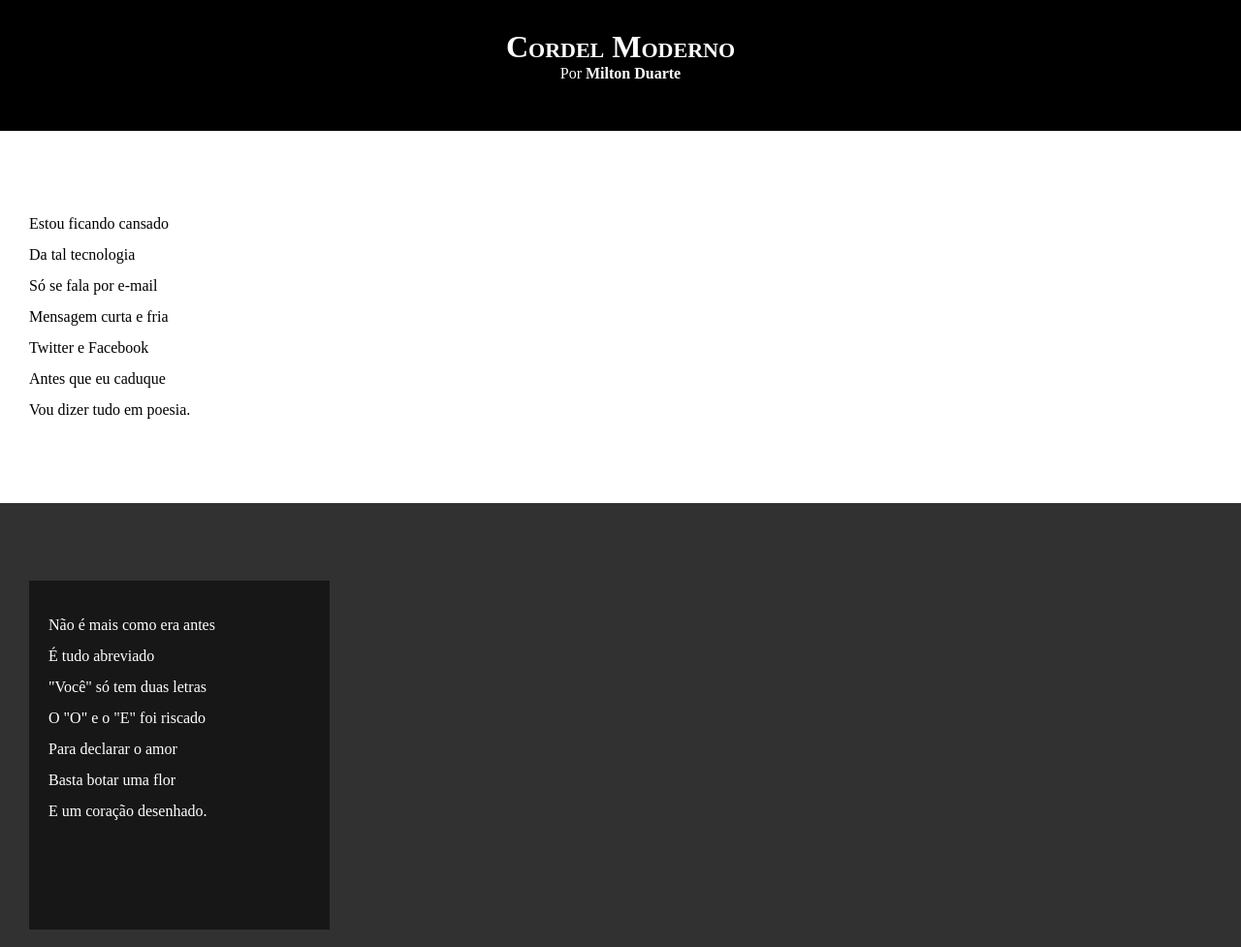
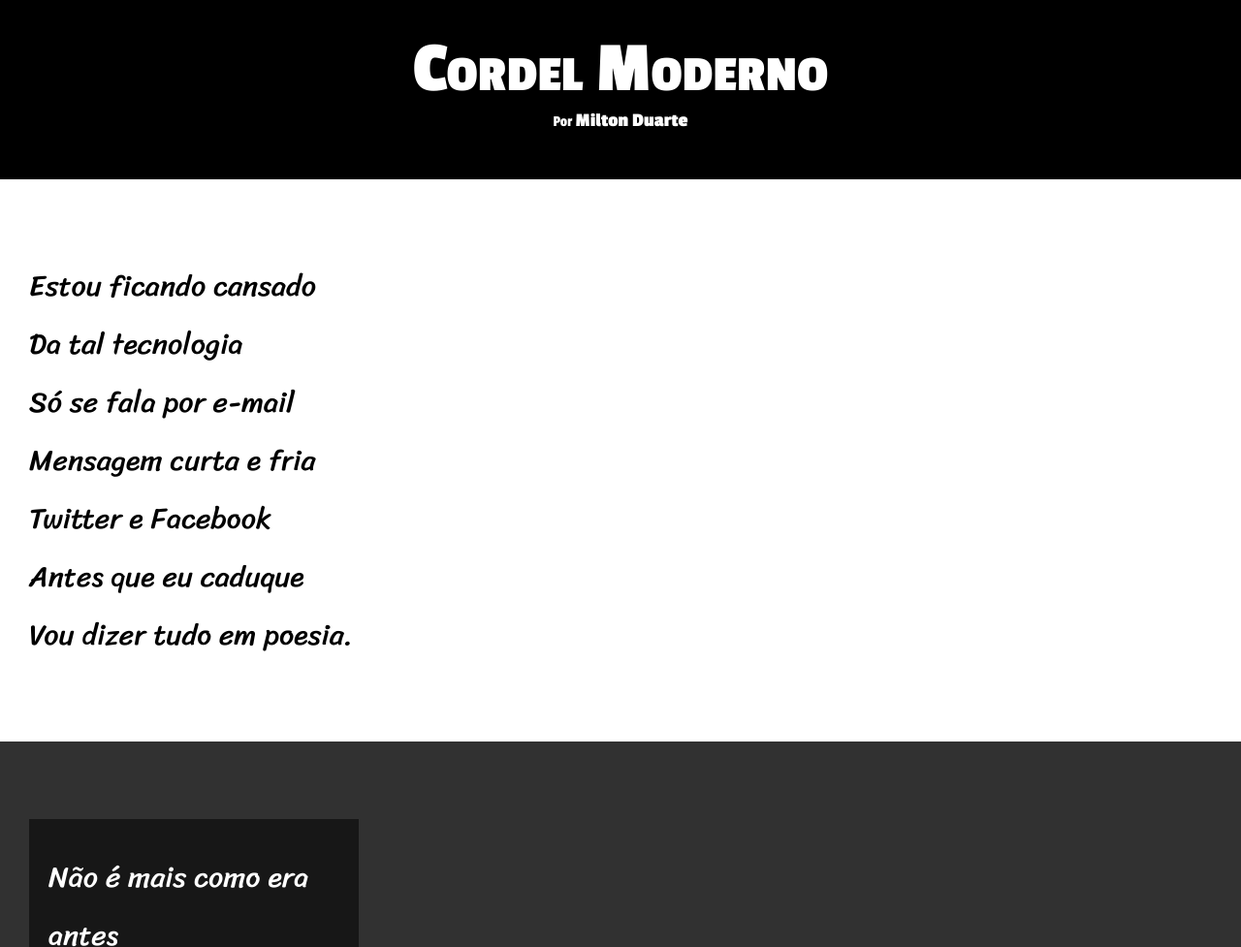
Before and after one commit to GustavoGomesIs/HTML_CSS, a plain HTML site: page Dasafios/Projeto Cordel/projeto_cordel.html in a window 1280 px wide. Shown: the part 20-997 px from the top of the page at 97% size. Drawn offline with Linux system fonts and the light colour scheme.

Commit message:
CSS update 2

```diff
--- a/Dasafios/Projeto Cordel/style.css
+++ b/Dasafios/Projeto Cordel/style.css
@@ -1,4 +1,12 @@
 @charset "UTF-8";
+
+@import url('https://fonts.googleapis.com/css2?family=Passion+One:wght@400;700;900&family=Sriracha&display=swap');
+
+:root {
+    --fonte1: Verdana, Geneva, Tahoma, sans-serif;
+    --fonte2: 'Passion One', cursive;
+    --fonte3: 'Sriracha', cursive;
+}
 
 
 * {
@@ -9,27 +17,27 @@
 html, body{
     min-height: 100vh;
     background-color: darkgray;
+    font-family: var(--fonte1);
 }
 header {
     background-color: black;
     color: white;
     text-align: center;
     padding-bottom: 50px;
+    font-family: var(--fonte2);
 }
 
 header > h1 {
     padding-top: 50px;
     font-variant: small-caps;
-}
-
-head > p {
-
+    font-size: 75px;
 }
 
 a {
     color: white;
     text-decoration: none;
     font-weight: bolder;
+    font-size: 20px;
 }
 
 a:hover {
@@ -41,6 +49,8 @@ section{
     padding-bottom: 10vh;
     padding-left: 30px;
     line-height: 2em;
+    font-family: var(--fonte3);
+    font-size: 30px;
 }
 
 section.normal {
@@ -56,8 +66,9 @@ section.imagem {
 section.imagem > p {
     padding-top: 30px;
     padding-left: 20px;
-    width: 290px;
-    height: 330px;
+    padding-bottom: 20px;
+    padding-right: 20px;
+    width: 300px;
     background-color: rgba(0, 0, 0, 0.527);
 }
 
```
